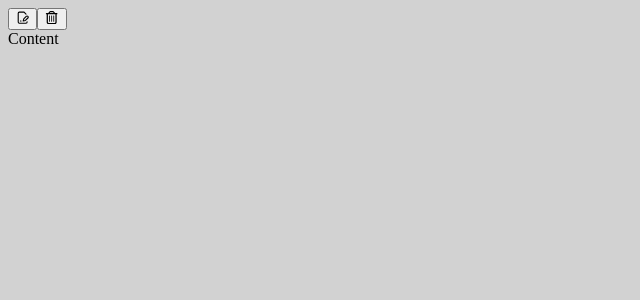
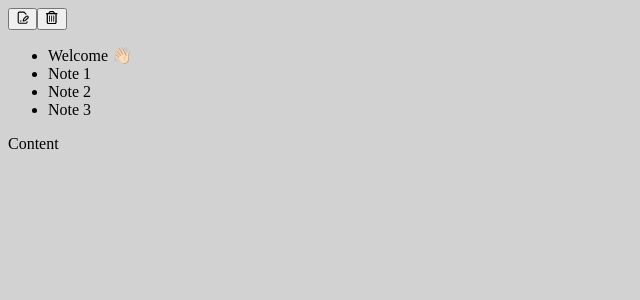
Before and after one commit to JohanFire/Markdown-Notes-ElectronJS, a React (Vite) app in the folder src/renderer/: page / in a window 1280 px wide. Shown: the top 300 px of the page, without its empty margins (0-640 px from the left). Built offline with nearby package versions, Linux system fonts and the light colour scheme.

Commit message:
Notes Preview (static) being showned in left bar

```diff
--- a/src/renderer/src/App.tsx
+++ b/src/renderer/src/App.tsx
@@ -1,4 +1,11 @@
-import { ActionButtonsRow, Content, DraggableTopBar, RootLayout, Sidebar } from '@/components'
+import {
+  ActionButtonsRow,
+  Content,
+  DraggableTopBar,
+  NotePreviewList,
+  RootLayout,
+  Sidebar
+} from '@/components'
 
 const App = () => {
   return (
@@ -8,6 +15,7 @@
         {/* <Sidebar className="p-2 border-4 border-red-500 text-blue-500">Sidebar</Sidebar> */}
         <Sidebar className="p-2 bg-gray-600/50">
           <ActionButtonsRow className="flex justify-between mt-1" />
+          <NotePreviewList className="mt-3 space-y-1" />
         </Sidebar>
         <Content className="border-l bg-zinc-900/50 border-l-white/20">Content</Content>
       </RootLayout>
--- a/src/renderer/src/components/Button/index.ts
+++ b/src/renderer/src/components/Button/index.ts
@@ -1,4 +1,3 @@
 export * from './ActionButton'
-export * from './ActionsButtonsRow'
 export * from './DeleteButton'
 export * from './NewNoteButton'
--- /dev/null
+++ b/src/renderer/src/components/NotePreviewList.tsx
@@ -0,0 +1,12 @@
+import { notesMock } from '@/store/mocks'
+import { ComponentProps } from 'react'
+
+export const NotePreviewList = ({ ...props }: ComponentProps<'ul'>) => {
+  return (
+    <ul {...props}>
+      {notesMock.map((note) => (
+        <li key={note.title}>{note.title}</li>
+      ))}
+    </ul>
+  )
+}
--- a/src/renderer/src/components/index.ts
+++ b/src/renderer/src/components/index.ts
@@ -1,3 +1,5 @@
+export * from './ActionsButtonsRow'
 export * from './AppLayout'
 export * from './Button'
 export * from './DraggableTopBar'
+export * from './NotePreviewList'
--- /dev/null
+++ b/src/renderer/src/store/mocks/index.ts
@@ -0,0 +1,22 @@
+// Fake static notes to show
+import { NoteInfo } from '@shared/models'
+
+export const notesMock: NoteInfo[] = [
+  {
+    title: `Welcome 👋🏻`,
+    lastEditTime: new Date().getTime()
+  },
+  {
+    title: `Note 1`,
+    lastEditTime: new Date().getTime()
+  },
+
+  {
+    title: `Note 2`,
+    lastEditTime: new Date().getTime()
+  },
+  {
+    title: `Note 3`,
+    lastEditTime: new Date().getTime()
+  }
+]
--- /dev/null
+++ b/src/shared/models.ts
@@ -0,0 +1,6 @@
+export type NoteInfo = {
+  title: string
+  lastEditTime: number
+}
+
+export type NoteContent = string
```
Also changed, not shown: src/renderer/src/components/ActionsButtonsRow.tsx (renamed from src/renderer/src/components/Button/ActionsButtonsRow.tsx), 1 other file (tests, documents, lock files or other folders).
